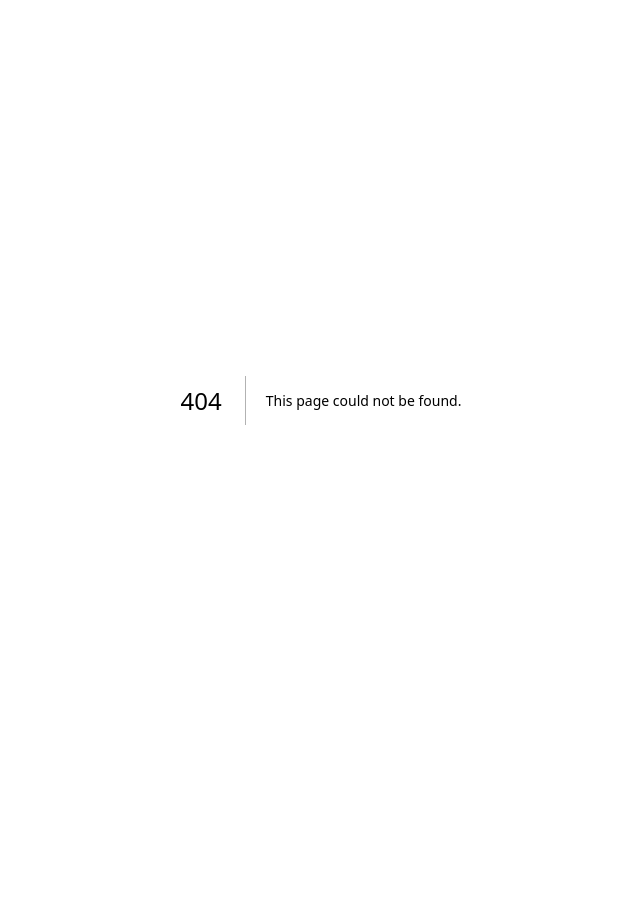
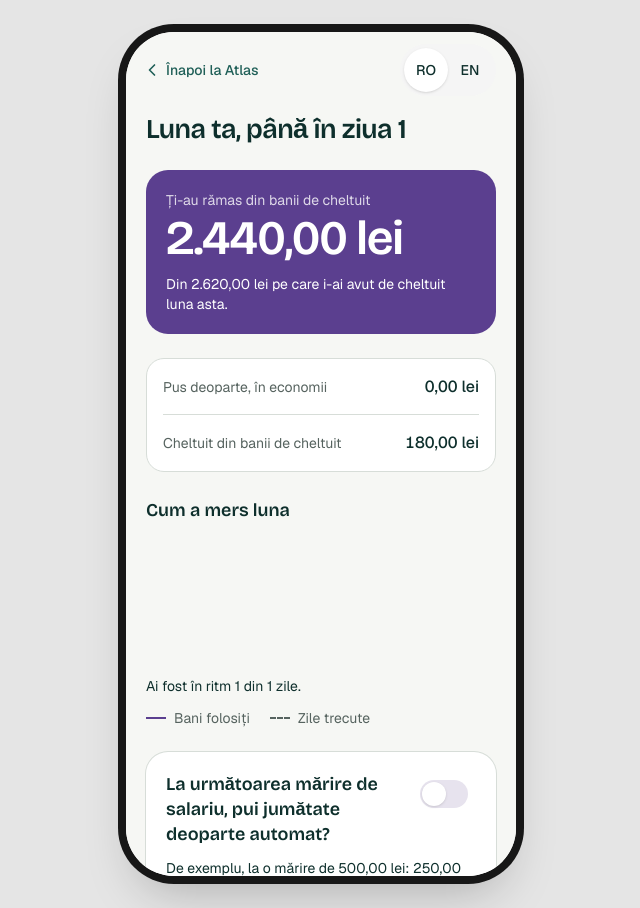
Before and after one commit to MogaVlad/Atlas-Ritm, a Next.js app: page /ritm/summary in a window 1280 px wide. Before the commit this address had no page. Shown: the whole page, without its empty margins (319-959 px from the left). Before the commit the page ends 800 px from the top, so only its background shows below. Built offline with nearby package versions, Linux system fonts and the light colour scheme.

Commit message:
feat(ritm): H7 day-30 summary with the raise commitment; accessibility fixes (contrast, landmarks)

```diff
--- a/app/ritm/(tab)/page.tsx
+++ b/app/ritm/(tab)/page.tsx
@@ -92,6 +92,12 @@ export default function RitmTab() {
         >
           {t("ritm.tab.settingsLink")}
         </Link>
+        <Link
+          href="/ritm/summary"
+          className="flex min-h-11 items-center self-start rounded-lg px-1 text-sm font-medium text-ritm underline-offset-4 hover:underline focus-visible:outline-2 focus-visible:outline-ritm"
+        >
+          {t("ritm.tab.summaryLink")}
+        </Link>
       </section>
     </div>
   );
--- a/app/ritm/lock/page.tsx
+++ b/app/ritm/lock/page.tsx
@@ -187,10 +187,10 @@ export default function LockScreen() {
 function Screen({ children }: { children: ReactNode }) {
   return (
     <>
-      <div className="flex items-center justify-between gap-4 px-5 pt-3">
+      <header className="flex items-center justify-between gap-4 px-5 pt-3">
         <RitmBack />
         <LocaleToggle />
-      </div>
+      </header>
       <main className="flex flex-1 flex-col gap-6 px-5 pt-4 pb-8">{children}</main>
     </>
   );
--- a/app/ritm/onboarding/page.tsx
+++ b/app/ritm/onboarding/page.tsx
@@ -89,10 +89,9 @@ export default function RitmOnboarding() {
 
   return (
     <>
-      <div className="px-5 pt-3">
+      <header className="flex flex-col px-5 pt-3">
         <RitmBack />
-      </div>
-      <header className="flex items-center justify-between gap-4 px-5 pt-2">
+        <div className="flex items-center justify-between gap-4 pt-2">
         <div className="flex flex-1 flex-col gap-2">
           <p className="text-sm text-atlas-muted">{t("ritm.onboarding.progress", { step, total: STEPS })}</p>
           <div aria-hidden className="flex gap-1.5">
@@ -101,7 +100,8 @@ export default function RitmOnboarding() {
             ))}
           </div>
         </div>
-        <LocaleToggle />
+          <LocaleToggle />
+        </div>
       </header>
 
       <main key={step} className="flex flex-1 flex-col gap-7 px-5 pt-8 pb-6 motion-safe:animate-in motion-safe:fade-in motion-safe:duration-300">
--- a/app/ritm/playground/page.tsx
+++ b/app/ritm/playground/page.tsx
@@ -47,7 +47,7 @@ export default function RitmPlayground() {
         <PaceBar pctSpent={s.spent} pctMonthPassed={s.day / 30} severity={s.severity} dayOfCycle={s.day} cycleLength={30} />
 
         <section className="flex flex-col gap-3">
-          <h2 className="text-sm text-muted-foreground">{t("ritm.levels.label")}</h2>
+          <h2 className="text-sm text-atlas-muted">{t("ritm.levels.label")}</h2>
           <LevelChips value={level} onChange={setLevel} />
         </section>
       </main>
--- /dev/null
+++ b/app/ritm/summary/page.tsx
@@ -0,0 +1,132 @@
+"use client";
+
+import { LocaleToggle } from "@/components/bank/LocaleToggle";
+import { RitmBack } from "@/components/ritm/RitmBack";
+import { useHydrated } from "@/components/ritm/useHydrated";
+import { raiseSavingPlan, type PacePoint } from "@/lib/engine";
+import { formatLei } from "@/lib/format";
+import { useHtmlLang, useLocale, useT } from "@/lib/i18n";
+import { useBank } from "@/lib/store/useBank";
+
+/** Example raise for the commitment card (illustrative). */
+const EXAMPLE_RAISE = 500;
+
+/** Day 30: what was left on payday, what's kept, the month's pace, and the raise commitment. */
+export default function SummaryScreen() {
+  useHtmlLang();
+  const t = useT();
+  const locale = useLocale((s) => s.locale);
+  const hydrated = useHydrated();
+  const summary = useBank((s) => s.summary);
+  const commitment = useBank((s) => s.raiseCommitment);
+  const setCommitment = useBank((s) => s.setRaiseCommitment);
+
+  if (!hydrated) return null;
+  const lei = (n: number) => formatLei(n, locale);
+  const plan = raiseSavingPlan(EXAMPLE_RAISE);
+
+  return (
+    <>
+      <header className="flex items-center justify-between gap-4 px-5 pt-3">
+        <RitmBack />
+        <LocaleToggle />
+      </header>
+      <main className="flex flex-1 flex-col gap-6 px-5 pt-4 pb-8">
+        <h1 className="font-display text-[1.7rem] leading-tight font-semibold tracking-[-0.02em]">
+          {summary.reachedPayday ? t("ritm.summary.titlePayday") : t("ritm.summary.titleSoFar", { day: summary.day })}
+        </h1>
+
+        <section className="flex flex-col gap-1 rounded-3xl bg-ritm p-5 text-white">
+          <h2 className="text-sm text-white/80">{t(summary.overspent > 0 ? "ritm.summary.overLabel" : "ritm.summary.leftLabel")}</h2>
+          <p className="font-display text-5xl leading-none font-semibold tracking-tight tabular-nums">
+            {lei(summary.overspent > 0 ? summary.overspent : summary.leftOfSpendingMoney)}
+          </p>
+          <p className="mt-2 text-sm">
+            {summary.overspent > 0 ? t("ritm.summary.overLine") : t("ritm.summary.leftLine", { pool: lei(summary.pool) })}
+          </p>
+        </section>
+
+        <dl className="divide-y divide-atlas-line rounded-2xl border border-atlas-line bg-white px-4">
+          <Row label={t("ritm.summary.kept")} value={lei(summary.keptSaved)} />
+          {summary.pensionTotal > 0 && <Row label={t("ritm.summary.pension")} value={lei(summary.pensionTotal)} />}
+          <Row label={t("ritm.summary.spent")} value={lei(summary.spent)} />
+        </dl>
+
+        <section aria-labelledby="sum-pace" className="flex flex-col gap-3">
+          <h2 id="sum-pace" className="font-display text-lg font-semibold">
+            {t("ritm.summary.paceTitle")}
+          </h2>
+          <PaceLine
+            points={summary.points}
+            label={t("ritm.summary.paceAria", { ok: summary.daysOnPace, days: summary.points.length })}
+          />
+          <p className="text-sm">{t("ritm.summary.daysOnPace", { ok: summary.daysOnPace, days: summary.points.length })}</p>
+          <ul className="flex gap-5 text-sm text-atlas-muted" aria-hidden="true">
+            <li className="flex items-center gap-2">
+              <span className="h-0.5 w-5 bg-ritm" />
+              {t("ritm.summary.legendSpent")}
+            </li>
+            <li className="flex items-center gap-2">
+              <span className="h-0 w-5 border-t-2 border-dashed border-atlas-muted" />
+              {t("ritm.summary.legendMonth")}
+            </li>
+          </ul>
+        </section>
+
+        <section aria-labelledby="sum-raise" className="flex flex-col gap-3 rounded-3xl bg-white p-5 ring-1 ring-atlas-line">
+          <div className="flex items-start justify-between gap-4">
+            <h2 id="sum-raise" className="font-display text-lg leading-snug font-semibold">
+              {t("ritm.summary.raiseTitle")}
+            </h2>
+            <button
+              type="button"
+              role="switch"
+              aria-checked={commitment}
+              aria-labelledby="sum-raise"
+              onClick={() => setCommitment(!commitment)}
+              className="flex min-h-11 min-w-14 shrink-0 items-center rounded-full focus-visible:outline-2 focus-visible:outline-offset-2 focus-visible:outline-ritm"
+            >
+              <span className={`flex h-7 w-12 items-center rounded-full p-0.5 transition-colors ${commitment ? "bg-ritm" : "bg-ritm-track"}`}>
+                <span
+                  className={`size-6 rounded-full bg-white shadow transition-transform motion-reduce:transition-none ${commitment ? "translate-x-5" : ""}`}
+                />
+              </span>
+            </button>
+          </div>
+          <p className="text-sm">
+            {t("ritm.summary.raiseExample", { raise: lei(EXAMPLE_RAISE), saved: lei(plan.saved), kept: lei(plan.kept) })}
+          </p>
+          <p className="text-sm text-atlas-muted" role="status">
+            {commitment ? t("ritm.summary.raiseOn") : t("ritm.summary.raiseOff")}
+          </p>
+        </section>
+      </main>
+    </>
+  );
+}
+
+function Row({ label, value }: { label: string; value: string }) {
+  return (
+    <div className="flex min-h-14 items-center justify-between gap-4 py-3">
+      <dt className="text-sm text-atlas-muted">{label}</dt>
+      <dd className="font-medium tabular-nums">{value}</dd>
+    </div>
+  );
+}
+
+/** Share of spending money used (solid) vs share of the month passed (dashed), day by day. */
+function PaceLine({ points, label }: { points: PacePoint[]; label: string }) {
+  const W = 300;
+  const H = 120;
+  const top = Math.max(1, ...points.map((p) => p.pctSpent));
+  const x = (i: number) => (points.length > 1 ? (i / (points.length - 1)) * W : 0);
+  const y = (pct: number) => H - (Math.min(pct, top) / top) * H;
+  const path = (pick: (p: PacePoint) => number) => points.map((p, i) => `${i ? "L" : "M"}${x(i).toFixed(1)},${y(pick(p)).toFixed(1)}`).join(" ");
+
+  return (
+    <svg viewBox={`0 0 ${W} ${H}`} role="img" aria-label={label} className="h-32 w-full overflow-visible" preserveAspectRatio="none">
+      <path d={path((p) => p.pctMonthPassed)} fill="none" className="stroke-atlas-muted" strokeWidth={1.5} strokeDasharray="4 4" vectorEffect="non-scaling-stroke" />
+      <path d={path((p) => p.pctSpent)} fill="none" className="stroke-ritm" strokeWidth={2.5} vectorEffect="non-scaling-stroke" />
+    </svg>
+  );
+}
--- a/app/ritm/unlock/page.tsx
+++ b/app/ritm/unlock/page.tsx
@@ -176,10 +176,10 @@ function Fact({ label, value }: { label: string; value: string }) {
 function Screen({ children }: { children: ReactNode }) {
   return (
     <>
-      <div className="flex items-center justify-between gap-4 px-5 pt-3">
+      <header className="flex items-center justify-between gap-4 px-5 pt-3">
         <RitmBack />
         <LocaleToggle />
-      </div>
+      </header>
       <main className="flex flex-1 flex-col gap-6 px-5 pt-4 pb-8">{children}</main>
     </>
   );
--- a/components/ritm/LevelChips.tsx
+++ b/components/ritm/LevelChips.tsx
@@ -30,7 +30,7 @@ export function LevelChips({ value, onChange }: Props) {
           </button>
         ))}
       </div>
-      <p className="text-sm text-muted-foreground" aria-live="polite">
+      <p className="text-sm text-atlas-muted" aria-live="polite">
         {t(`ritm.levels.${value}.description`)}
       </p>
     </div>
--- a/components/ritm/PaceBar.tsx
+++ b/components/ritm/PaceBar.tsx
@@ -72,10 +72,10 @@ export function PaceBar({ pctSpent, pctMonthPassed, severity, dayOfCycle, cycleL
       <figcaption className="flex items-start justify-between gap-4 text-sm">
         <span>
           <span className="font-semibold tabular-nums">{spent}%</span>{" "}
-          <span className="text-muted-foreground">{t("ritm.pace.spent")}</span>
+          <span className="text-atlas-muted">{t("ritm.pace.spent")}</span>
         </span>
         <span className="text-right">
-          <span className="text-muted-foreground">{t("ritm.pace.today", { day: dayOfCycle, total: cycleLength })}</span>{" "}
+          <span className="text-atlas-muted">{t("ritm.pace.today", { day: dayOfCycle, total: cycleLength })}</span>{" "}
           <span className="font-semibold tabular-nums">{month}%</span>
         </span>
       </figcaption>
--- a/components/ritm/RitmCard.tsx
+++ b/components/ritm/RitmCard.tsx
@@ -54,6 +54,15 @@ export function RitmCard() {
         </Link>
       )}
 
+      {pace.dayOfCycle === pace.cycleLength && (
+        <Link
+          href="/ritm/summary"
+          className="flex min-h-12 items-center justify-center rounded-full border border-atlas-line px-5 font-medium text-ritm focus-visible:outline-2 focus-visible:outline-offset-2 focus-visible:outline-ritm"
+        >
+          {t("ritm.card.summaryCta")}
+        </Link>
+      )}
+
       {latest && (
         <button
           type="button"
--- a/components/ritm/SafeToSpend.tsx
+++ b/components/ritm/SafeToSpend.tsx
@@ -17,10 +17,10 @@ export function SafeToSpend({ amount, line }: Props) {
 
   return (
     <section className="flex flex-col gap-1">
-      <h2 className="text-sm text-muted-foreground">{t("ritm.safe.label")}</h2>
+      <h2 className="text-sm text-atlas-muted">{t("ritm.safe.label")}</h2>
       <p className="flex items-baseline gap-1.5">
         <span className="text-5xl font-semibold leading-none tracking-tight tabular-nums">{number}</span>
-        <span className="text-lg font-medium text-muted-foreground">lei</span>
+        <span className="text-lg font-medium text-atlas-muted">lei</span>
       </p>
       {line && <p className="mt-1 max-w-[30ch] text-sm">{line}</p>}
     </section>
--- a/messages/en.json
+++ b/messages/en.json
@@ -326,7 +326,8 @@
       "title": "Ritm",
       "lock": "{amount} put aside, unlocks on day {day}.",
       "headsUpCta": "See why Ritm gave you a heads-up",
-      "lockOpen": "The Lock is open: {amount} is free."
+      "lockOpen": "The Lock is open: {amount} is free.",
+      "summaryCta": "See how your month went"
     },
     "reason": {
       "pctSpent": "Day {day}: you've already used {pct}% of your spending money.",
@@ -386,7 +387,8 @@
       "lockNone": "Nothing put aside",
       "essentials": "Fixed payments per month",
       "settingsLink": "More Ritm settings in Profile",
-      "lockOpen": "Open: {amount} free"
+      "lockOpen": "Open: {amount} free",
+      "summaryLink": "Month summary"
     },
     "pension": {
       "title": "How Pillar III works",
@@ -490,6 +492,26 @@
           "note": "Atlas Pensii is Atlas's own fund. You can compare funds on the ASF website."
         }
       }
+    },
+    "summary": {
+      "titlePayday": "You made it to payday.",
+      "titleSoFar": "Your month, up to day {day}",
+      "leftLabel": "Left of your spending money",
+      "leftLine": "Out of the {pool} you had to spend this month.",
+      "overLabel": "You spent over plan",
+      "overLine": "It happens. Next month, Ritm will tell you sooner.",
+      "kept": "Put aside, in savings",
+      "pension": "In Atlas Pensii",
+      "spent": "Spent from your spending money",
+      "paceTitle": "How the month went",
+      "paceAria": "Chart: money used, compared with the days of the month passed. You were on pace {ok} of {days} days.",
+      "daysOnPace": "You were on pace {ok} of {days} days.",
+      "legendSpent": "Money used",
+      "legendMonth": "Days passed",
+      "raiseTitle": "Next raise: put half of it aside automatically?",
+      "raiseExample": "For example, with a {raise} raise: {saved} goes to savings and {kept} stays with you.",
+      "raiseOn": "On. You can turn it off anytime.",
+      "raiseOff": "Off. Nothing moves without your OK."
     }
   }
 }
--- a/messages/ro.json
+++ b/messages/ro.json
@@ -326,7 +326,8 @@
       "title": "Ritm",
       "lock": "{amount} puși deoparte, se deblochează în ziua {day}.",
       "headsUpCta": "Vezi de ce te-a atenționat Ritm",
-      "lockOpen": "Lacătul s-a deschis: {amount} sunt liberi."
+      "lockOpen": "Lacătul s-a deschis: {amount} sunt liberi.",
+      "summaryCta": "Vezi cum a fost luna"
     },
     "reason": {
       "pctSpent": "Ziua {day}: ai folosit deja {pct}% din banii de cheltuit.",
@@ -386,7 +387,8 @@
       "lockNone": "Nimic pus deoparte",
       "essentials": "Plăți fixe pe lună",
       "settingsLink": "Alte setări Ritm, în Profil",
-      "lockOpen": "S-a deschis: {amount} liberi"
+      "lockOpen": "S-a deschis: {amount} liberi",
+      "summaryLink": "Rezumatul lunii"
     },
     "pension": {
       "title": "Cum funcționează Pilonul III",
@@ -490,6 +492,26 @@
           "note": "Atlas Pensii e fondul Atlas. Poți compara fondurile pe site-ul ASF."
         }
       }
+    },
+    "summary": {
+      "titlePayday": "Ai ajuns la salariu.",
+      "titleSoFar": "Luna ta, până în ziua {day}",
+      "leftLabel": "Ți-au rămas din banii de cheltuit",
+      "leftLine": "Din {pool} pe care i-ai avut de cheltuit luna asta.",
+      "overLabel": "Ai cheltuit peste plan",
+      "overLine": "Se întâmplă. Luna viitoare, Ritm te anunță mai devreme.",
+      "kept": "Pus deoparte, în economii",
+      "pension": "La Atlas Pensii",
+      "spent": "Cheltuit din banii de cheltuit",
+      "paceTitle": "Cum a mers luna",
+      "paceAria": "Grafic: banii folosiți, față de zilele trecute din lună. Ai fost în ritm {ok} din {days} zile.",
+      "daysOnPace": "Ai fost în ritm {ok} din {days} zile.",
+      "legendSpent": "Bani folosiți",
+      "legendMonth": "Zile trecute",
+      "raiseTitle": "La următoarea mărire de salariu, pui jumătate deoparte automat?",
+      "raiseExample": "De exemplu, la o mărire de {raise}: {saved} merg în economii, iar {kept} rămân la tine.",
+      "raiseOn": "Pornit. Îl poți opri oricând.",
+      "raiseOff": "Oprit. Nimic nu se mută fără acordul tău."
     }
   }
 }
```
